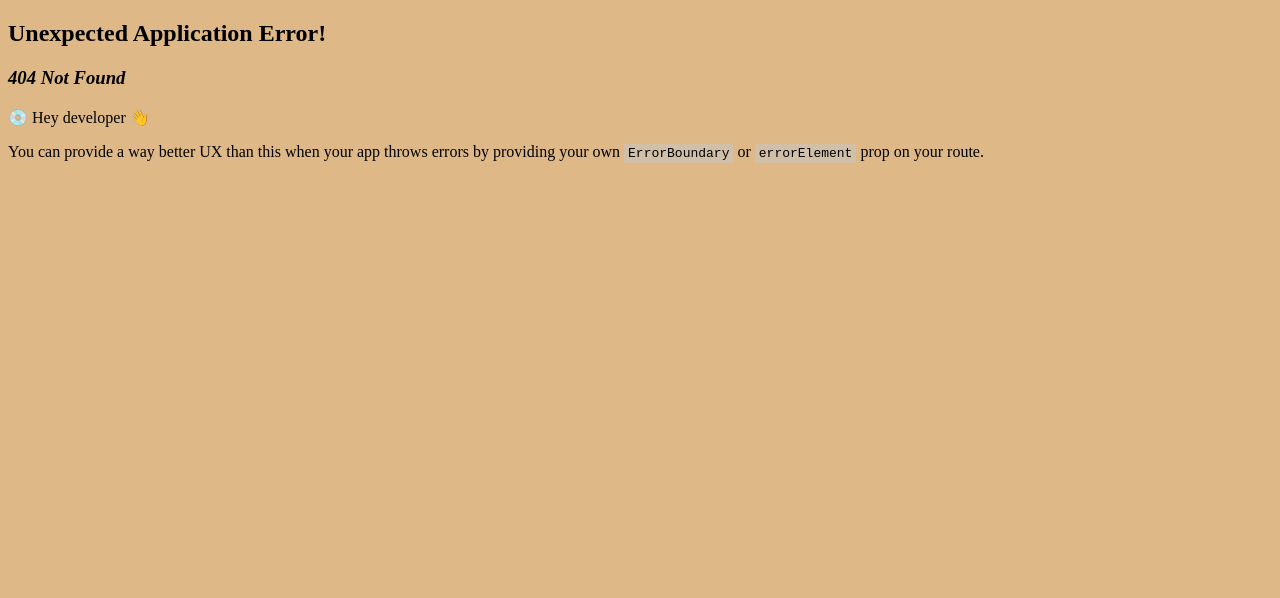
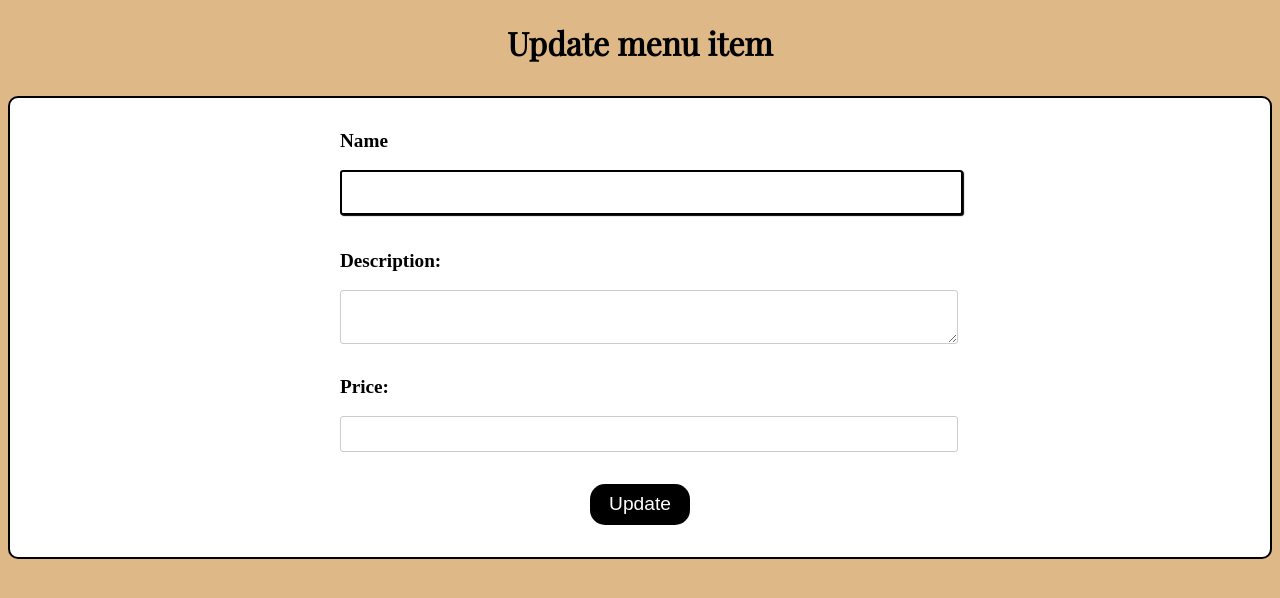
Before and after one commit to Msibai/Backend-cafe-, a React (Vite) app in the folder client/: page /dashboard/update-menu-item/1 in a window 1280 px wide. Before the commit this address had no page. Shown: the top 598 px of the page. Built offline with nearby package versions, Linux system fonts and the light colour scheme; no server answers; a web font is replaced by a local one.

Commit message:
Finished update menu items

```diff
--- a/client/src/main.jsx
+++ b/client/src/main.jsx
@@ -12,13 +12,15 @@ import './index.css';
 import AdminDashboard from './pages/AdminDashboard';
 import Home from './pages/Home';
 import Menu from './pages/Menu';
-import EditMenuItem from './pages/EditMenuItem';
+import EditMenuItem from './pages/UpdateMenuItem';
 import Oreder from './pages/Order';
 import OredersStatus from './pages/OrdersStatus';
 import ShoppingCart from './pages/ShoppingCart';
 import SignIn from './pages/SignIn';
 import SignUp from './pages/SignUp';
-import EditMenu from './pages/EditMenu';
+import EditMenu from './pages/UpdateMenu';
+import UpdateMenu from './pages/UpdateMenu';
+import UpdateMenuItem from './pages/UpdateMenuItem';
 
 
 const router = createBrowserRouter(
@@ -34,8 +36,8 @@ const router = createBrowserRouter(
 			</Route>
 			<Route path='cart' element={<ShoppingCart />} />
 			<Route path='dashboard' element={<AdminDashboard />} />
-				<Route path ='/dashboard/editmenu' element={<EditMenu />} />
-				<Route path='/dashboard/editmenu/:id' element={<EditMenuItem />} />
+				<Route path ='/dashboard/updatemenu' element={<UpdateMenu />} />
+				<Route path='/dashboard/update-menu-item/:id' element={<UpdateMenuItem />} />
 		</Route>,
 	])
 );
--- a/client/src/pages/EditMenu.jsx
+++ b/client/src/pages/UpdateMenu.jsx
@@ -2,7 +2,7 @@ import { useState, useEffect } from "react";
 import "./css/edit-menu.css";
 import { Link } from "react-router-dom";
 
-function EditMenu() {
+function UpdateMenu() {
   const [menus, setMenus] = useState([]);
 
   useEffect(() => {
@@ -25,11 +25,12 @@ function EditMenu() {
             <p className="menu-item-description">{menu.description}</p>
             <p className="menu-item-price">{menu.pricePerItem} kr</p>
             <Link
-              to={`/dashboard/editmenu/${menu._id}`}
+              to={`/dashboard/update-menu-item/${menu._id}`}
               state={{ data: menu._id }}
             >
               <button className="menu-item-button"> Update</button>
             </Link>
+            <button className="delete-menu-button">Delete</button>
           </div>
         ))}
       </div>
@@ -37,4 +38,4 @@ function EditMenu() {
   );
 }
 
-export default EditMenu;
+export default UpdateMenu;
--- a/client/src/pages/EditMenuItem.jsx
+++ b/client/src/pages/UpdateMenuItem.jsx
@@ -2,7 +2,7 @@ import { useParams, useLocation } from "react-router-dom";
 import { useEffect, useState } from "react";
 import "./css/edit-menu.css";
 
-function EditMenuItem() {
+function UpdateMenuItem() {
   const [menuItem, setMenuItem] = useState();
   const [itemName, setItemTitle] = useState();
   const [itemDescription, setItemDescription] = useState();
@@ -16,24 +16,26 @@ function EditMenuItem() {
     const fetchItem = async () => {
       const response = await fetch(`/api/menus/${params.id}`);
       setMenuItem(await response.json())
-
       console.log(menuItem);
-
-
-    };
+     };
 
     fetchItem();
   }, [params.id]);
+
+
   console.log(menuItem)
+
+
   const submitChanges = async (event) => {
     event.preventDefault()
     const changes = await fetch(`/api/menus/${params.id}`, {
       method: "put",
       headers: new Headers({ "Content-Type": "application/json" }),
-      body: JSON.stringify(menuItem),
+      body: JSON.stringify(menuItem)
 
     });
     console.log(changes);
+
   };
   return (
     <div className="page">
@@ -43,21 +45,17 @@ function EditMenuItem() {
         <div className="form-group">
           <label htmlFor="name">Name</label>
           <input type="text" id="name" placeholder={menuItem?.itemName} value ={itemName}
-          onChange={e => setItemTitle(e.target.value)} />
+          onChange={e => setMenuItem({...menuItem, itemName:e.target.value})} />
         </div>
         <div className="form-group">
           <label htmlFor="description">Description:</label>
           <textarea id="description" placeholder={menuItem?.description} value={itemDescription}
-          onChange={e => setItemDescription(e.target.value)}/>
+          onChange={e => setMenuItem({...menuItem, description:e.target.value})}/>
         </div>
         <div className="form-group">
           <label htmlFor="price">Price:</label>
-          <input
-            type="number"
-            id="price"
-            placeholder={menuItem?.pricePerItem} value ={itemPricePerItem}
-            onChange={e => setItemPrice(e.target.value)}
-          />
+          <input type="number"id="price" placeholder={menuItem?.pricePerItem} value ={itemPricePerItem}
+          onChange={e => setMenuItem({...menuItem, pricePerItem: e.target.value})}/>
         </div>
 
         <button
@@ -72,7 +70,7 @@ function EditMenuItem() {
   );
 }
 
-export default EditMenuItem;
+export default UpdateMenuItem;
 
 /*
 
--- a/client/src/pages/css/edit-menu.css
+++ b/client/src/pages/css/edit-menu.css
@@ -5,7 +5,9 @@ html{
   background-color:burlywood;
 }
 
-
+.delete-menu-button{
+  margin:0.5rem;
+}
 
 #menuid{
     width:50%;
```
